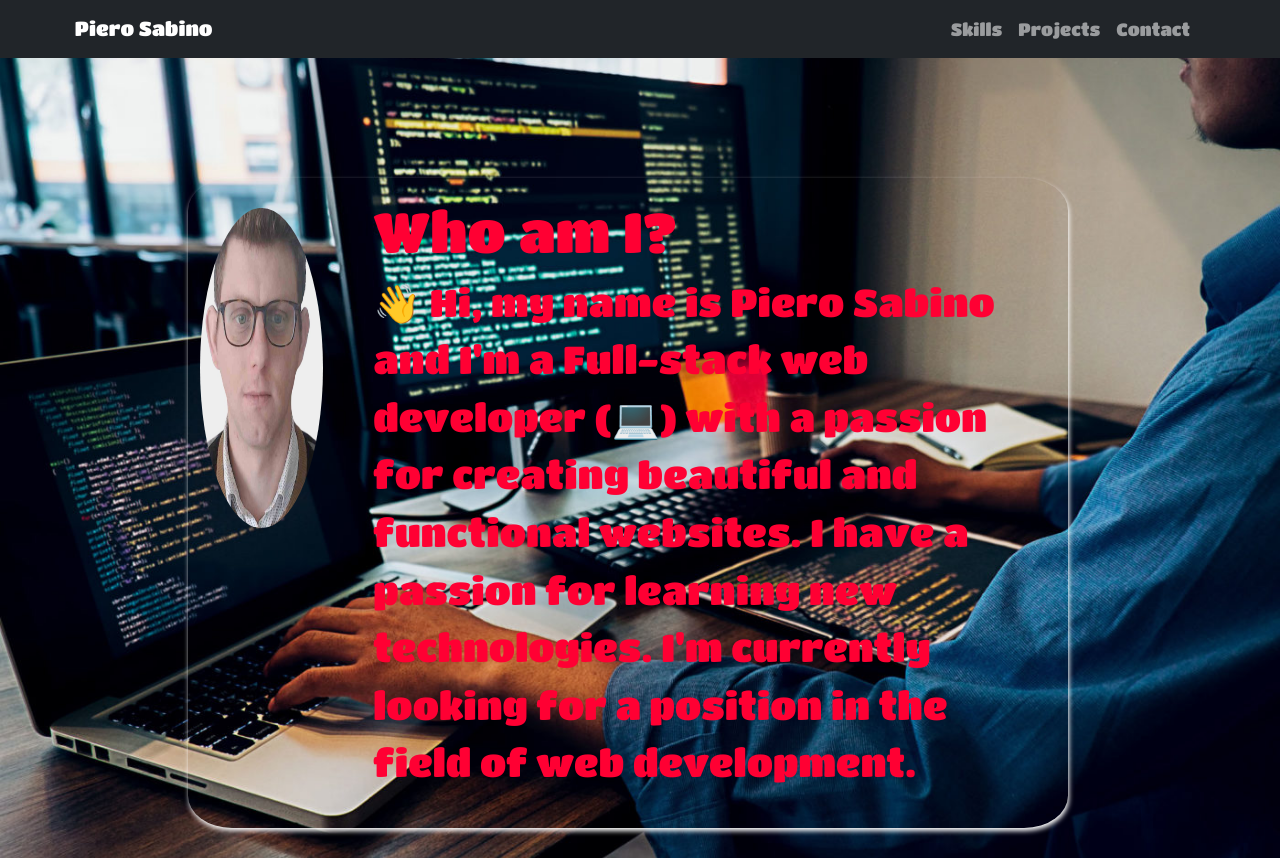
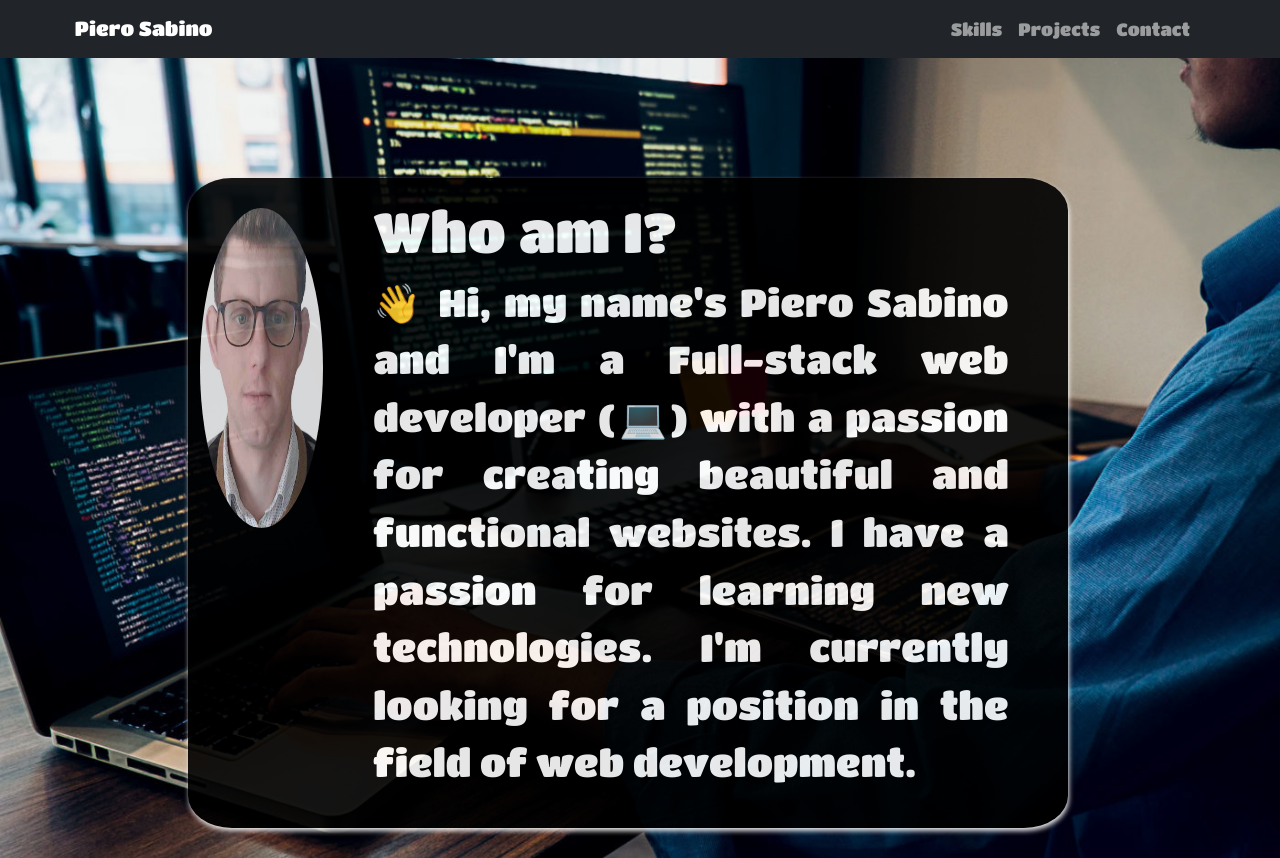
Before and after one commit to pierre1590/Portfolio-Piero, a React (Create React App) app: page / in a window 1280 px wide. Built offline with nearby package versions, Linux system fonts and the light colour scheme.

Commit message:
Update portfolio

```diff
--- a/src/App.js
+++ b/src/App.js
@@ -13,10 +13,10 @@ function App() {
       <NavBar />
       <Router>
         <Routes>
-          <Route path="/" element={<Home/>}/>
           <Route path="/skills" element={<Skills/>}/>
           <Route path="/projects" element={<Projects/>}/>
           <Route path="/contact" element={<Contact/>}/>
+          <Route path="/" element={<Home/>}/>
         </Routes>
       </Router>
     </div>
--- a/src/css/styles.css
+++ b/src/css/styles.css
@@ -22,6 +22,9 @@
     width: 70%;
     box-shadow:1px 3px 5px #fff;
     border-radius:  5%;
+    background-color: #000;
+    opacity: 0.9;
+
 }
 
 .description{
@@ -29,5 +32,6 @@
     padding:20px;
     font-family:'Titan One', cursive;
     font-size: 2.4em;
-    color: #f03;
+    color: #fff;
+    text-align: justify;
 }
--- a/src/pages/Home.js
+++ b/src/pages/Home.js
@@ -19,7 +19,7 @@ export const Home = () => {
                         Who am I?
                     </h1>
                     <p>
-                       👋 Hi, my name is Piero Sabino and I'm a Full-stack web developer (💻) with a passion for creating beautiful and functional websites. I have a passion for learning new technologies. I'm currently looking for a position in the field of web development.</p>
+                       👋 Hi, my name's Piero Sabino and I'm a Full-stack web developer (💻) with a passion for creating beautiful and functional websites. I have a passion for learning new technologies. I'm currently looking for a position in the field of web development.</p>
                 </div>
             </div>
             </Container>
```
